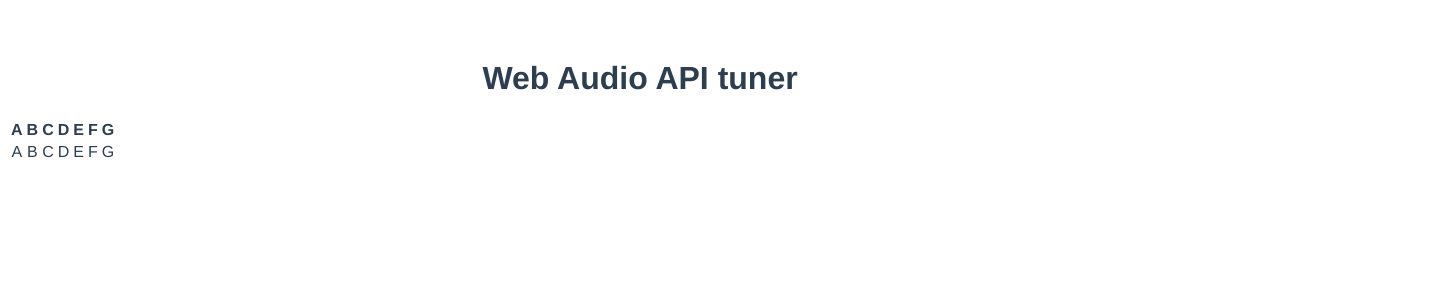
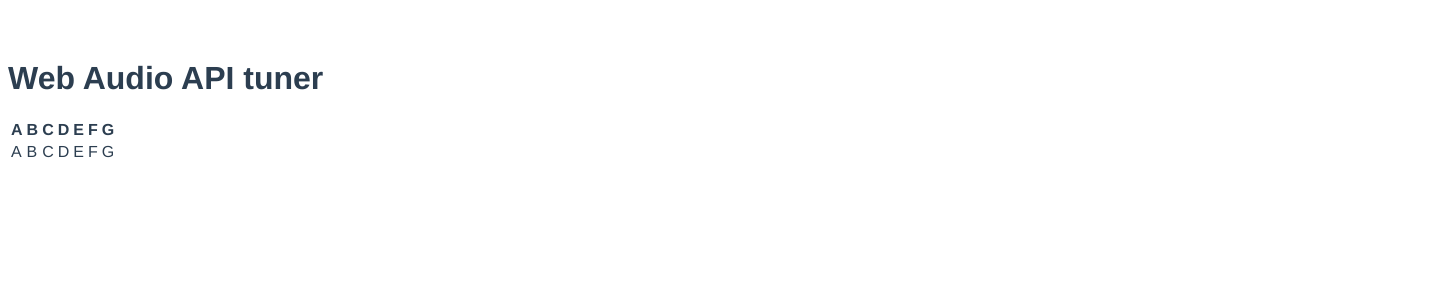
Before and after one commit to fvanwijk/web-audio-api-tuner, a Vue app: page / in a window 1280 px wide. Shown: the top 300 px of the page, 1448 px wide, since content can reach past the window. Built offline with nearby package versions, Linux system fonts and the light colour scheme.

Commit message:
Some cleanup

```diff
--- a/public/index.html
+++ b/public/index.html
@@ -5,10 +5,9 @@
     <meta http-equiv="X-UA-Compatible" content="IE=edge">
     <meta name="viewport" content="width=device-width,initial-scale=1.0">
     <link rel="shortcut icon" href="<%= webpackConfig.output.publicPath %>favicon.ico">
-    <title>web-audio-api-tuner</title>
+    <title>Web Audio API tuner</title>
   </head>
   <body>
     <div id="app"></div>
-    <!-- built files will be auto injected -->
   </body>
 </html>
--- a/src/App.vue
+++ b/src/App.vue
@@ -1,7 +1,9 @@
 <template>
   <div id="app">
-    <h1>Web Audio API tuner</h1>
-    <FrequencyTable />
+    <div class="container">
+      <h1>Web Audio API tuner</h1>
+      <FrequencyTable />
+    </div>
   </div>
 </template>
 
@@ -21,8 +23,11 @@ export default {
   font-family: "Avenir", Helvetica, Arial, sans-serif;
   -webkit-font-smoothing: antialiased;
   -moz-osx-font-smoothing: grayscale;
-  text-align: center;
   color: #2c3e50;
   margin-top: 60px;
 }
+  .container {
+    margin: 0 auto;
+    width: 1440px;
+  }
 </style>
```
